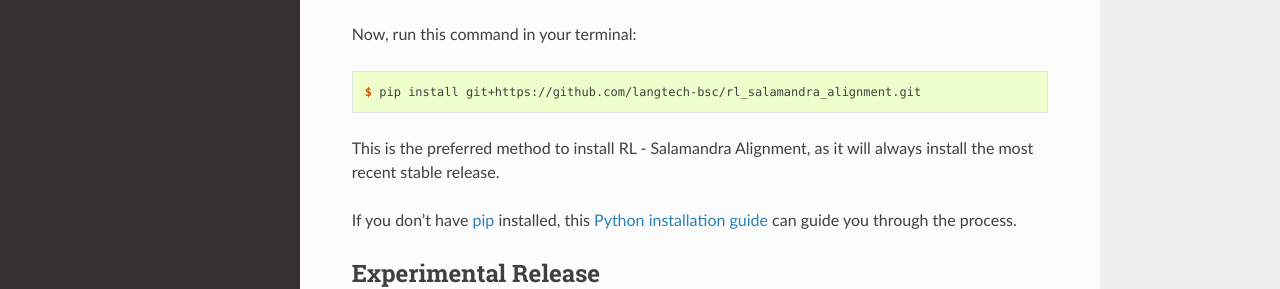
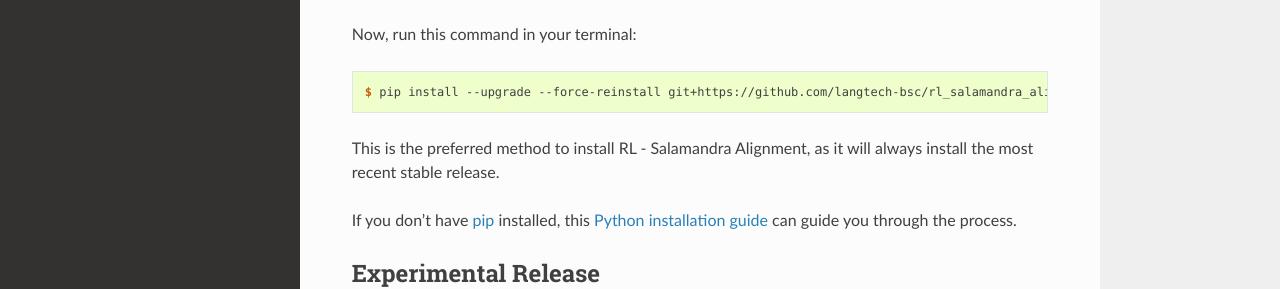
Before and after one commit to langtech-bsc/rl_salamandra_alignment_docs, a Sphinx documentation site: the page built from docs/source/installation.rst, in a window 1280 px wide and 1172 px high. Shown: the part 392-681 px from the top of the window. Built offline with Sphinx 7.4.7 and the Read the Docs theme 3.1.0, drawn with Linux system fonts in a browser that asks for light colours.

Commit message:
Add instructions for correct installation with pip install git+URL

```diff
--- a/docs/source/installation.rst
+++ b/docs/source/installation.rst
@@ -23,7 +23,7 @@ Now, run this command in your terminal:
 
 .. code-block:: console
 
-    $ pip install git+https://github.com/langtech-bsc/rl_salamandra_alignment.git
+    $ pip install --upgrade --force-reinstall git+https://github.com/langtech-bsc/rl_salamandra_alignment.git
 
 This is the preferred method to install RL - Salamandra Alignment, as it will always install the most recent stable release.
 
```
